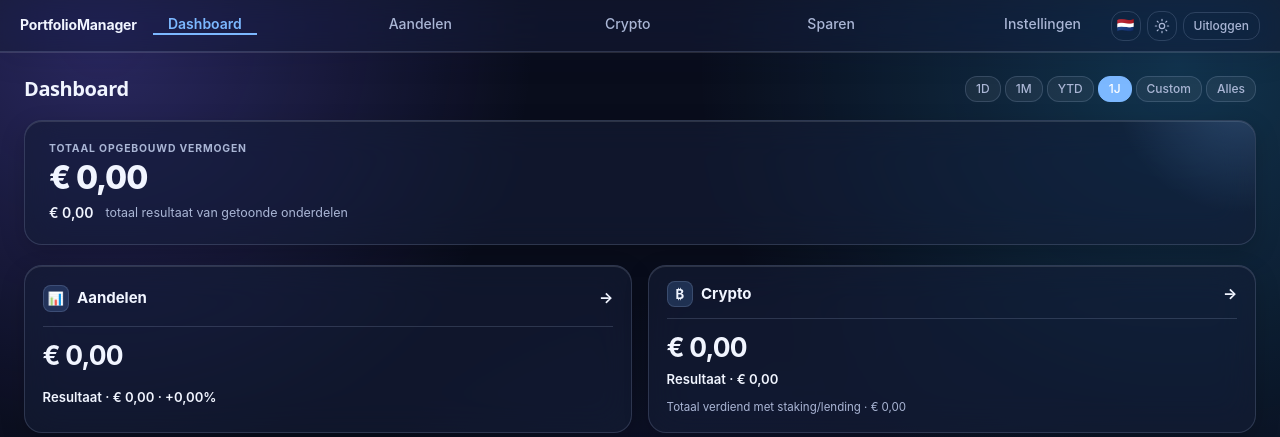
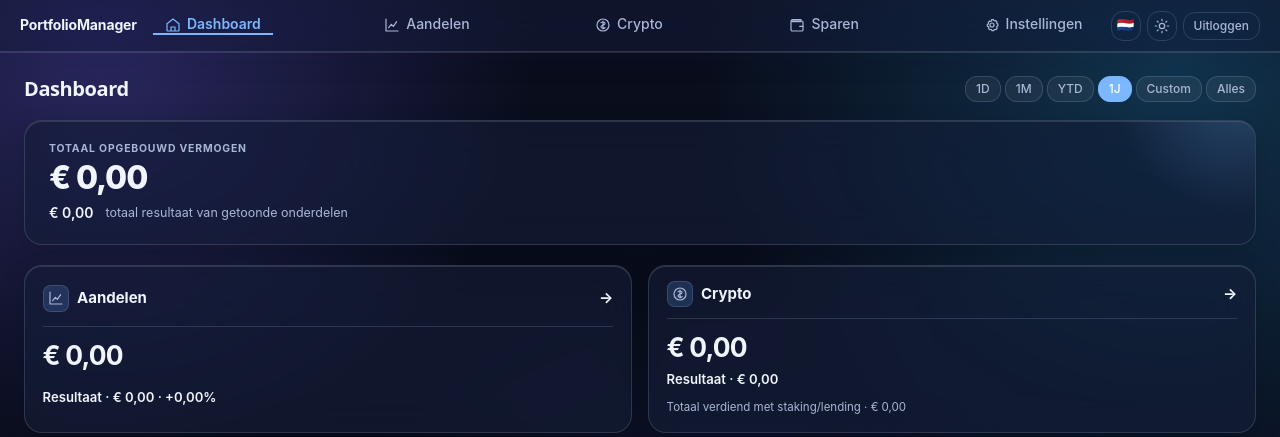
Before and after one commit to Sharpe-nl/PortfolioManager, a FastAPI app: page / in a window 1280 px wide. Shown: the top 437 px of the page. Run offline with FastAPI, Linux system fonts and the light colour scheme; the visitor is signed in with stand-in values (Sample User, id 1); data comes from the database, SQL or seed files in the repository; data that the repository does not hold is empty; parts of the project's set-up code (start-up, migrations or seed data) failed here and were passed over.

Commit message:
style: extend monochrome icons across navigation

```diff
--- a/app/i18n/imports.py
+++ b/app/i18n/imports.py
@@ -52,6 +52,7 @@ NL = {
     "imports.auto_map_label": "Auto-koppel tickers",
     "imports.mapping_hint_mid": " om ze automatisch op te zoeken via ISIN, of voer een yfinance ticker handmatig in (bijv. ",
     "imports.mapping_hint_post": ").",
+    "imports.mapping_manual_hint": "Voer voor elk instrument zonder ticker handmatig een yfinance ticker in, bijvoorbeeld VWRL.AS.",
     "imports.col_name": "Naam",
     "imports.symbol_placeholder": "bijv. VWRL.AS",
 
@@ -144,6 +145,7 @@ EN = {
     "imports.auto_map_label": "Auto-map tickers",
     "imports.mapping_hint_mid": " to look them up automatically via ISIN, or enter a yfinance ticker manually (e.g. ",
     "imports.mapping_hint_post": ").",
+    "imports.mapping_manual_hint": "Enter a yfinance ticker manually for every instrument without one, for example VWRL.AS.",
     "imports.col_name": "Name",
     "imports.symbol_placeholder": "e.g. VWRL.AS",
 
--- a/app/static/style.css
+++ b/app/static/style.css
@@ -631,6 +631,8 @@ input[type="button"] {
   white-space: nowrap;
   transition: color 0.15s, border-color 0.15s;
 }
+.topnav-links > a { gap: .38rem; }
+.topnav-links > a .ui-icon { flex: 0 0 auto; }
 .topnav-dropdown { position: relative; height: 100%; }
 .topnav-dropdown > summary { height: 100%; cursor: pointer; list-style: none; }
 .topnav-dropdown > summary a,
@@ -641,11 +643,11 @@ input[type="button"] {
 
 /* Reserve the same navigation space in Dutch and English. This keeps the
    active item and right-hand controls from shifting on a language change. */
-.topnav-links > :nth-child(1) { flex: 0 0 6.5rem; }
-.topnav-links > :nth-child(2) { flex: 0 0 6rem; }
-.topnav-links > :nth-child(3) { flex: 0 0 5.5rem; }
-.topnav-links > :nth-child(4) { flex: 0 0 5.5rem; }
-.topnav-links > :nth-child(5) { flex: 0 0 6.5rem; }
+.topnav-links > :nth-child(1) { flex: 0 0 7rem; }
+.topnav-links > :nth-child(2) { flex: 0 0 6.6rem; }
+.topnav-links > :nth-child(3) { flex: 0 0 6rem; }
+.topnav-links > :nth-child(4) { flex: 0 0 6rem; }
+.topnav-links > :nth-child(5) { flex: 0 0 7.2rem; }
 
 .topnav-links > a:hover,
 .topnav-dropdown > summary:hover { color: var(--text) !important; }
@@ -1345,7 +1347,7 @@ td.num, th.num {
 .dashboard-overview-card:hover { transform: translateY(-2px); border-color: color-mix(in srgb, var(--primary) 48%, var(--border)); box-shadow: inset 0 1px 0 var(--glass-highlight), var(--shadow); }
 .dashboard-overview-card header { display: flex; align-items: center; justify-content: space-between; gap: .75rem; margin: -.1rem 0 .35rem; padding: 0 0 .65rem; border-bottom: 1px solid var(--border); background: transparent; font-weight: 700; }
 .dashboard-overview-card header > span:first-child { display: inline-flex; align-items: center; gap: .5rem; }
-.dashboard-category-icon { display: inline-grid; width: 1.65rem; height: 1.65rem; place-items: center; border: 1px solid var(--border); border-radius: .48rem; background: var(--primary-bg); font-size: .82rem; }
+.dashboard-category-icon { display: inline-grid; width: 1.65rem; height: 1.65rem; place-items: center; border: 1px solid var(--border); border-radius: .48rem; background: var(--primary-bg); color: var(--text-muted); }
 .dashboard-overview-card > strong { font-size: 1.65rem; line-height: 1.15; letter-spacing: -.03em; }
 .dashboard-overview-card > span { font-size: .82rem; font-weight: 600; }
 .dashboard-overview-card > small { align-self: end; color: var(--text-muted); font-size: .72rem; }
--- a/app/templates/base.html
+++ b/app/templates/base.html
@@ -25,11 +25,11 @@
       PortfolioManager
     </a>
     <nav class="topnav-links" aria-label="{{ t(request, 'nav.aria') }}">
-      <a href="/" class="{% if request.url.path == '/' %}active{% endif %}">{{ t(request, 'nav.dashboard') }}</a>
-      <a href="/stocks" class="{% if stocks_active %}active{% endif %}">{{ t(request, 'nav.stocks') }}</a>
-      <a href="/crypto" class="{% if request.url.path.startswith('/crypto') %}active{% endif %}">{{ t(request, 'nav.crypto') }}</a>
-      <a href="/savings" class="{% if request.url.path.startswith('/savings') %}active{% endif %}">{{ t(request, 'nav.savings') }}</a>
-      <a href="/settings" class="{% if request.url.path.startswith('/settings') or request.url.path.startswith('/accounts') or request.url.path.startswith('/import') %}active{% endif %}">{{ t(request, 'nav.settings') }}</a>
+      <a href="/" class="{% if request.url.path == '/' %}active{% endif %}"><svg class="ui-icon"><use href="/static/icons.svg?v={{ sv }}#home"></use></svg>{{ t(request, 'nav.dashboard') }}</a>
+      <a href="/stocks" class="{% if stocks_active %}active{% endif %}"><svg class="ui-icon"><use href="/static/icons.svg?v={{ sv }}#chart"></use></svg>{{ t(request, 'nav.stocks') }}</a>
+      <a href="/crypto" class="{% if request.url.path.startswith('/crypto') %}active{% endif %}"><svg class="ui-icon"><use href="/static/icons.svg?v={{ sv }}#coin"></use></svg>{{ t(request, 'nav.crypto') }}</a>
+      <a href="/savings" class="{% if request.url.path.startswith('/savings') %}active{% endif %}"><svg class="ui-icon"><use href="/static/icons.svg?v={{ sv }}#wallet"></use></svg>{{ t(request, 'nav.savings') }}</a>
+      <a href="/settings" class="{% if request.url.path.startswith('/settings') or request.url.path.startswith('/accounts') or request.url.path.startswith('/import') %}active{% endif %}"><svg class="ui-icon"><use href="/static/icons.svg?v={{ sv }}#settings"></use></svg>{{ t(request, 'nav.settings') }}</a>
     </nav>
     <div class="topnav-actions">
       <button class="lang-toggle" onclick="toggleLanguage()" title="{{ t(request, 'nav.lang_toggle') }}" aria-label="{{ t(request, 'nav.lang_toggle') }}">
--- a/app/templates/overview_dashboard.html
+++ b/app/templates/overview_dashboard.html
@@ -29,7 +29,7 @@
 <div class="dashboard-overview-grid">
   {% if show_stocks %}
   <a href="/stocks" class="dashboard-overview-card">
-    <header><span><span class="dashboard-category-icon">📊</span>{{ t(request, 'nav.stocks') }}</span><span aria-hidden="true">→</span></header>
+    <header><span><span class="dashboard-category-icon"><svg class="ui-icon"><use href="/static/icons.svg?v={{ sv }}#chart"></use></svg></span>{{ t(request, 'nav.stocks') }}</span><span aria-hidden="true">→</span></header>
     <strong>{{ stock_summary.total_value | eur }}</strong>
     <span class="{{ stock_summary.total_pl | pl_class }}">{{ t(request, 'dashboard.main_result') }} · {{ stock_summary.total_pl | eur }} · {{ stock_summary.total_pl_pct | pct }}</span>
   </a>
@@ -37,7 +37,7 @@
 
   {% if show_crypto %}
   <a href="/crypto" class="dashboard-overview-card">
-    <header><span><span class="dashboard-category-icon">₿</span>{{ t(request, 'nav.crypto') }}</span><span aria-hidden="true">→</span></header>
+    <header><span><span class="dashboard-category-icon"><svg class="ui-icon"><use href="/static/icons.svg?v={{ sv }}#coin"></use></svg></span>{{ t(request, 'nav.crypto') }}</span><span aria-hidden="true">→</span></header>
     <strong>{{ crypto.total | eur }}</strong>
     <span class="{{ crypto.unrealized_result | pl_class }}">{{ t(request, 'dashboard.main_result') }} · {{ crypto.unrealized_result | eur }}{% if crypto.unrealized_pct is not none %} · {{ crypto.unrealized_pct | pct }}{% endif %}</span>
     <small>{{ t(request, 'crypto.earn_rewards') }} · {{ crypto.earn_rewards | eur }}</small>
@@ -46,7 +46,7 @@
 
   {% if dashboard_savings %}
   <a href="/savings" class="dashboard-overview-card dashboard-overview-card--savings">
-    <header><span><span class="dashboard-category-icon">💰</span>{{ t(request, 'nav.savings') }}</span><span aria-hidden="true">→</span></header>
+    <header><span><span class="dashboard-category-icon"><svg class="ui-icon"><use href="/static/icons.svg?v={{ sv }}#wallet"></use></svg></span>{{ t(request, 'nav.savings') }}</span><span aria-hidden="true">→</span></header>
     <strong>{{ savings_balance | eur }}</strong>
     <span class="pl-positive">{{ t(request, 'dashboard.savings_interest') }} · {{ savings_interest | eur }}{% if savings_interest_since %} <small>{{ t(request, 'dashboard.savings_interest_since', date=savings_interest_since) }}</small>{% endif %}</span>
     <small>{% for saving in dashboard_savings %}{{ saving.name }}{% if not loop.last %} · {% endif %}{% endfor %}</small>
--- a/app/templates/settings.html
+++ b/app/templates/settings.html
@@ -255,7 +255,7 @@
     {{ t(request, 'settings.refresh_classifications_hint') }}
   </p>
   {% else %}
-  <p class="muted">{{ t(request, 'settings.no_tickers_mapped') }} <a href="/import">{{ t(request, 'settings.auto_map_link') }}</a>.</p>
+  <p class="muted">{{ t(request, 'settings.no_tickers_mapped') }}</p>
   {% endif %}
 </article>
 
```
Also changed, not shown: app/templates/import.html (+1 -6 lines).
